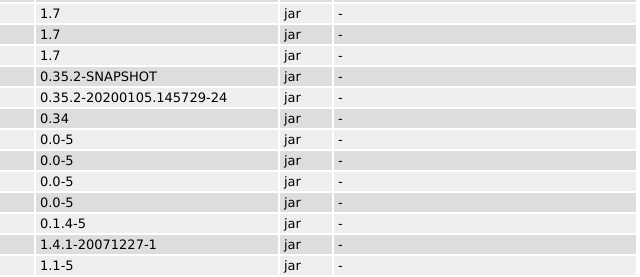
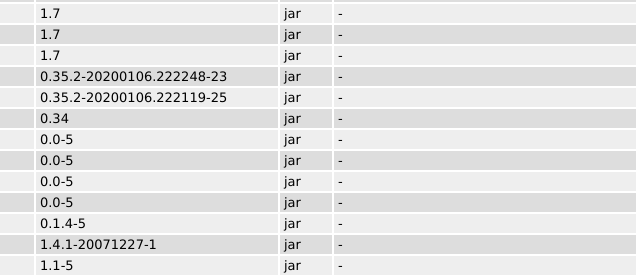
Before and after one commit to argouml-tigris-org/argouml-en-gb, a plain HTML site: page dependencies.html in a window 1280 px wide. Shown: the part 776-1053 px from the top of the page, 613-1253 px from the left. Drawn offline with Linux system fonts and the light colour scheme.

Commit message:
Building site for argouml-en-gb 0.35.2-SNAPSHOT
argouml-i18n-en-gb ${site.path}

```diff
--- a/dependencies.html
+++ b/dependencies.html
@@ -226,13 +226,13 @@
 <tr class="a">
 <td>org.argouml</td>
 <td><a class="externalLink" href="http://nexus.sonatype.org/oss-repository-hosting.html/parentpom/argouml-core/argouml-mdr">argouml-mdr</a></td>
-<td>0.35.2-SNAPSHOT</td>
+<td>0.35.2-20200106.222248-23</td>
 <td>jar</td>
 <td>-</td></tr>
 <tr class="b">
 <td>org.argouml</td>
 <td><a class="externalLink" href="http://nexus.sonatype.org/oss-repository-hosting.html/parentpom/argouml-core/argouml-model">argouml-model</a></td>
-<td>0.35.2-20200105.145729-24</td>
+<td>0.35.2-20200106.222119-25</td>
 <td>jar</td>
 <td>-</td></tr>
 <tr class="a">
--- a/pmd.xml
+++ b/pmd.xml
@@ -1,3 +1,3 @@
 <?xml version="1.0" encoding="UTF-8"?>
-<pmd version="4.3" timestamp="2020-01-06T22:03:46.199">
+<pmd version="4.3" timestamp="2020-01-06T22:27:27.807">
 </pmd>
```
